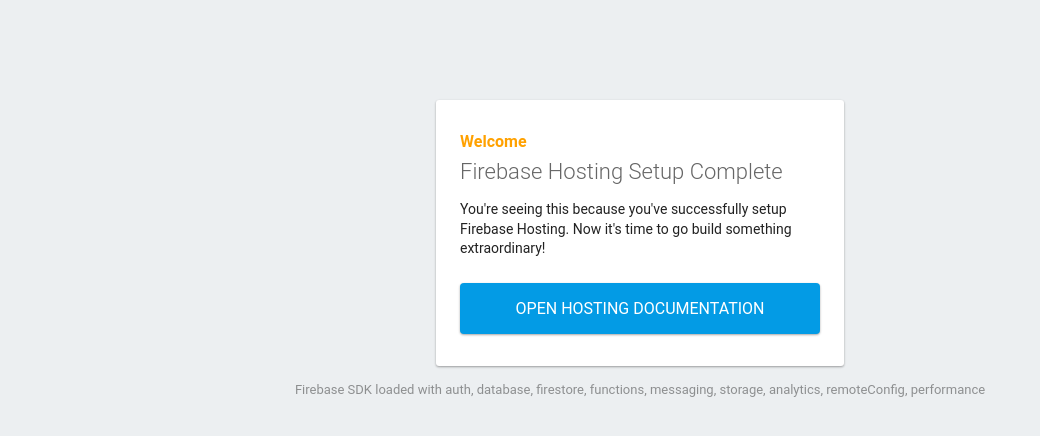
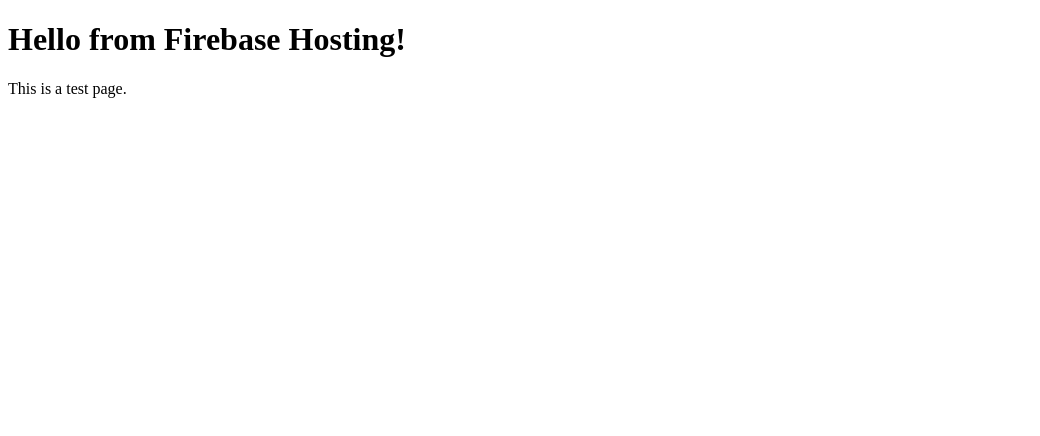
Before and after one commit to jarodadam/active-topia-stripe-functions, a plain HTML site: page public/index.html in a window 1280 px wide. Shown: the whole page, without its empty margins (0-1040 px from the left). Drawn offline with Linux system fonts and the light colour scheme; some packages are replaced by stand-ins of ours.

```diff
--- a/public/index.html
+++ b/public/index.html
@@ -1,89 +1,10 @@
 <!DOCTYPE html>
 <html>
-  <head>
-    <meta charset="utf-8">
-    <meta name="viewport" content="width=device-width, initial-scale=1">
-    <title>Welcome to Firebase Hosting</title>
-
-    <!-- update the version number as needed -->
-    <script defer src="/__/firebase/11.10.0/firebase-app-compat.js"></script>
-    <!-- include only the Firebase features as you need -->
-    <script defer src="/__/firebase/11.10.0/firebase-auth-compat.js"></script>
-    <script defer src="/__/firebase/11.10.0/firebase-database-compat.js"></script>
-    <script defer src="/__/firebase/11.10.0/firebase-firestore-compat.js"></script>
-    <script defer src="/__/firebase/11.10.0/firebase-functions-compat.js"></script>
-    <script defer src="/__/firebase/11.10.0/firebase-messaging-compat.js"></script>
-    <script defer src="/__/firebase/11.10.0/firebase-storage-compat.js"></script>
-    <script defer src="/__/firebase/11.10.0/firebase-analytics-compat.js"></script>
-    <script defer src="/__/firebase/11.10.0/firebase-remote-config-compat.js"></script>
-    <script defer src="/__/firebase/11.10.0/firebase-performance-compat.js"></script>
-    <!--
-      initialize the SDK after all desired features are loaded, set useEmulator to false
-      to avoid connecting the SDK to running emulators.
-    -->
-    <script defer src="/__/firebase/init.js?useEmulator=true"></script>
-
-    <style media="screen">
-      body { background: #ECEFF1; color: rgba(0,0,0,0.87); font-family: Roboto, Helvetica, Arial, sans-serif; margin: 0; padding: 0; }
-      #message { background: white; max-width: 360px; margin: 100px auto 16px; padding: 32px 24px; border-radius: 3px; }
-      #message h2 { color: #ffa100; font-weight: bold; font-size: 16px; margin: 0 0 8px; }
-      #message h1 { font-size: 22px; font-weight: 300; color: rgba(0,0,0,0.6); margin: 0 0 16px;}
-      #message p { line-height: 140%; margin: 16px 0 24px; font-size: 14px; }
-      #message a { display: block; text-align: center; background: #039be5; text-transform: uppercase; text-decoration: none; color: white; padding: 16px; border-radius: 4px; }
-      #message, #message a { box-shadow: 0 1px 3px rgba(0,0,0,0.12), 0 1px 2px rgba(0,0,0,0.24); }
-      #load { color: rgba(0,0,0,0.4); text-align: center; font-size: 13px; }
-      @media (max-width: 600px) {
-        body, #message { margin-top: 0; background: white; box-shadow: none; }
-        body { border-top: 16px solid #ffa100; }
-      }
-    </style>
-  </head>
-  <body>
-    <div id="message">
-      <h2>Welcome</h2>
-      <h1>Firebase Hosting Setup Complete</h1>
-      <p>You're seeing this because you've successfully setup Firebase Hosting. Now it's time to go build something extraordinary!</p>
-      <a target="_blank" href="https://firebase.google.com/docs/hosting/">Open Hosting Documentation</a>
-    </div>
-    <p id="load">Firebase SDK Loading&hellip;</p>
-
-    <script>
-      document.addEventListener('DOMContentLoaded', function() {
-        const loadEl = document.querySelector('#load');
-        // // 🔥🔥🔥🔥🔥🔥🔥🔥🔥🔥🔥🔥🔥🔥🔥🔥🔥🔥🔥🔥🔥🔥🔥🔥🔥🔥🔥🔥🔥🔥🔥
-        // // The Firebase SDK is initialized and available here!
-        //
-        // firebase.auth().onAuthStateChanged(user => { });
-        // firebase.database().ref('/path/to/ref').on('value', snapshot => { });
-        // firebase.firestore().doc('/foo/bar').get().then(() => { });
-        // firebase.functions().httpsCallable('yourFunction')().then(() => { });
-        // firebase.messaging().requestPermission().then(() => { });
-        // firebase.storage().ref('/path/to/ref').getDownloadURL().then(() => { });
-        // firebase.analytics(); // call to activate
-        // firebase.analytics().logEvent('tutorial_completed');
-        // firebase.performance(); // call to activate
-        //
-        // // 🔥🔥🔥🔥🔥🔥🔥🔥🔥🔥🔥🔥🔥🔥🔥🔥🔥🔥🔥🔥🔥🔥🔥🔥🔥🔥🔥🔥🔥🔥🔥
-
-        try {
-          let app = firebase.app();
-          let features = [
-            'auth',
-            'database',
-            'firestore',
-            'functions',
-            'messaging',
-            'storage',
-            'analytics',
-            'remoteConfig',
-            'performance',
-          ].filter(feature => typeof app[feature] === 'function');
-          loadEl.textContent = `Firebase SDK loaded with ${features.join(', ')}`;
-        } catch (e) {
-          console.error(e);
-          loadEl.textContent = 'Error loading the Firebase SDK, check the console.';
-        }
-      });
-    </script>
-  </body>
+<head>
+    <title>Test Page</title>
+</head>
+<body>
+    <h1>Hello from Firebase Hosting!</h1>
+    <p>This is a test page.</p>
+</body>
 </html>
```
Also changed, not shown: public/shop.html (line endings or trailing spaces), 1 other file.
